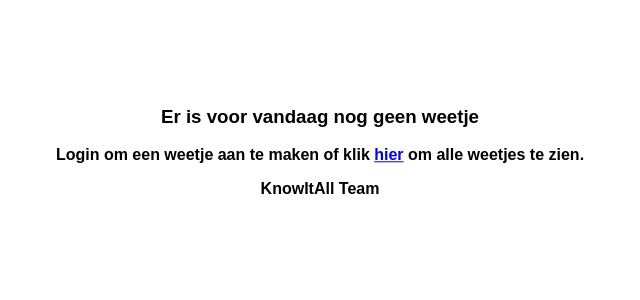
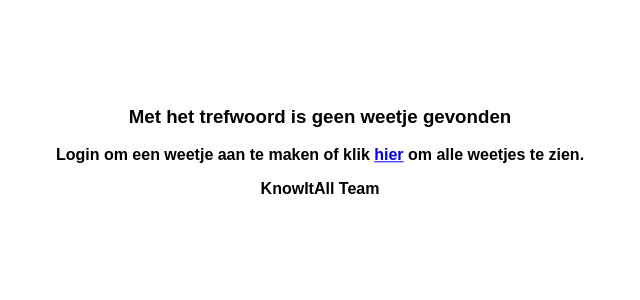
Before and after one commit to Patuberr/Knowitall, a PHP site: page /weetjes in a window 1280 px wide. Shown: the part 249-549 px from the top of the page, without its empty margins (320-960 px from the left). Run offline with PHP 8.4, Linux system fonts and the light colour scheme; data that the repository does not hold is empty; some libraries are stand-ins or nearby versions.

Commit message:
Tekst aangepast als het filter niks kan vinden

```diff
--- a/views/weetjes.php
+++ b/views/weetjes.php
@@ -263,7 +263,7 @@ if(isset($_POST["register_submit"])) {
 
                     if ($query->rowCount() === 0) {
                         echo "<div class='no-sql'>
-                            <h3>Er is voor vandaag nog geen weetje</h2>
+                            <h3>Met het trefwoord " . $search . " is geen weetje gevonden</h2>
                             <p>Login om een weetje aan te maken of klik <a href='/weetjes'>hier</a> om alle weetjes te zien.</p>
                             <p>KnowItAll Team</p>
                         </div>";
```
